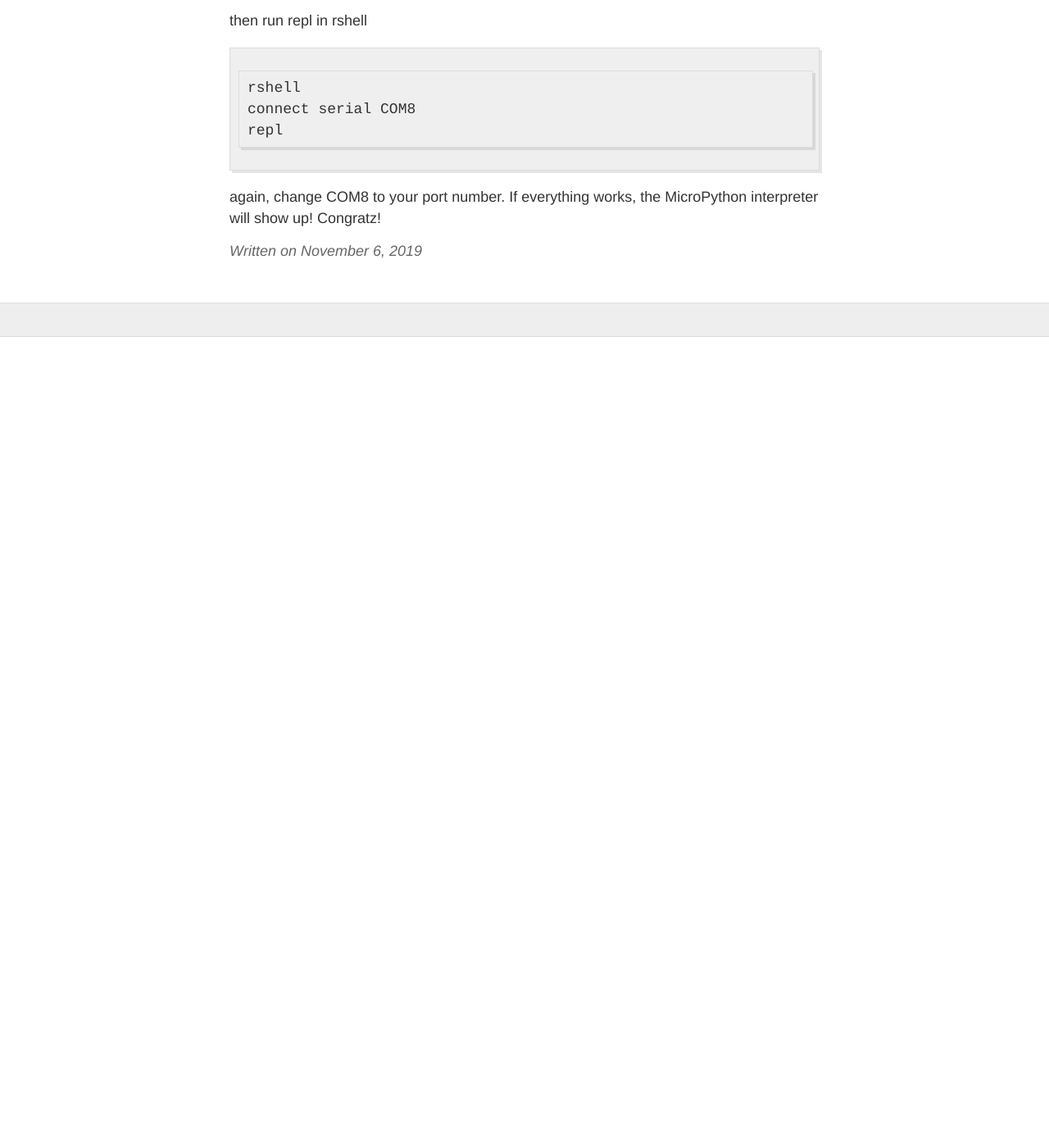
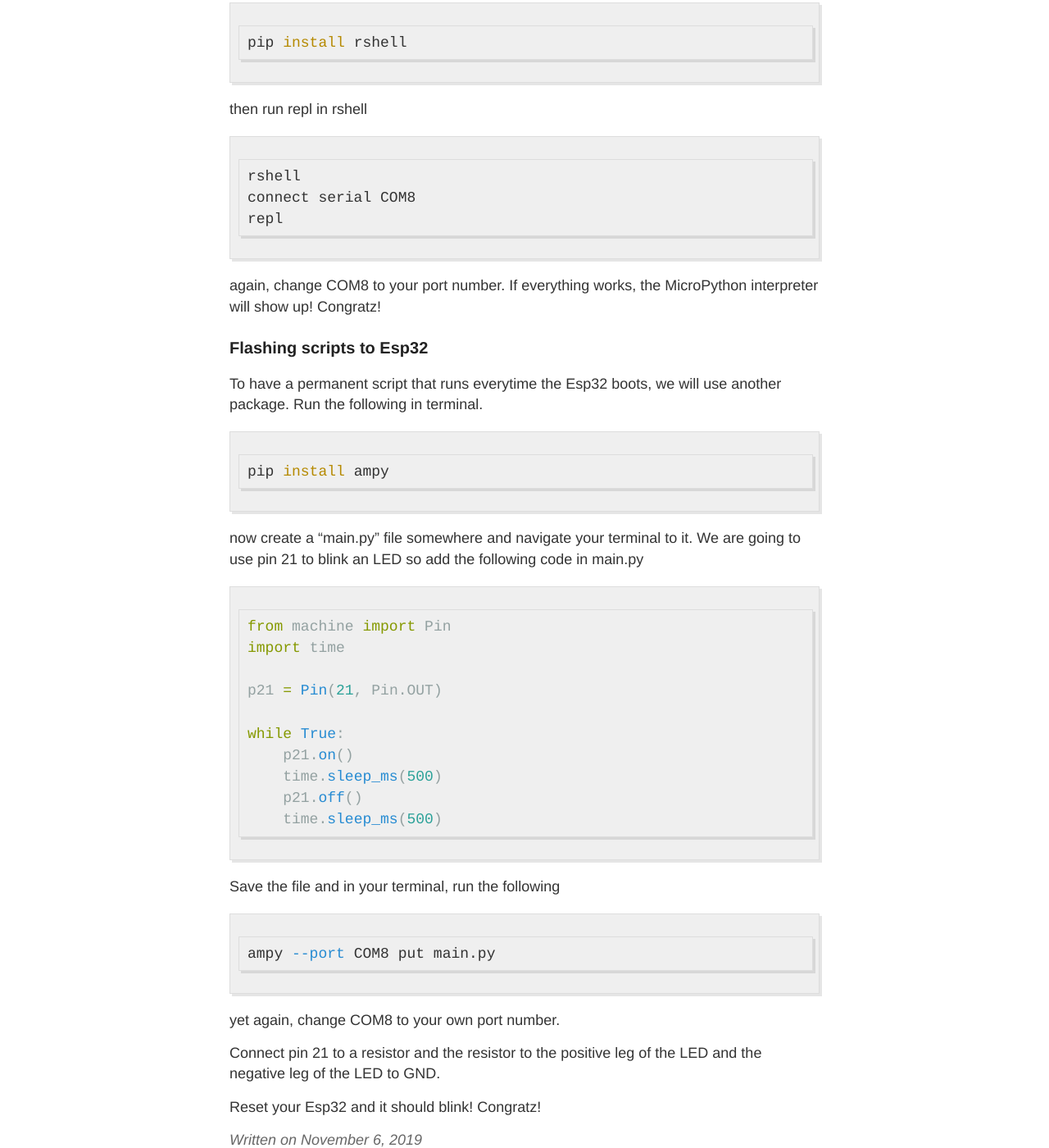
Before and after one commit to Jasperabez/TrackerBoi, a Jekyll site: the page built from _posts/2019-11-6-Esp32-MicroPython.md, in a window 1280 px wide and 1400 px high, scrolled down 1520 px. Shown: the whole window at 82% size. Built offline with Jekyll 4.4.1, drawn with Linux system fonts in a browser that asks for light colours; before the commit the page ends 1931 px from its top, so only the background shows below that; some of the changed text lies outside the part shown.

Commit message:
Flashing scripts to Esp32

````diff
--- a/_posts/2019-11-6-Esp32-MicroPython.md
+++ b/_posts/2019-11-6-Esp32-MicroPython.md
@@ -4,6 +4,8 @@ title: Esp32 and MicroPython
 ---
 
 "Flashing MicroPython to the Esp32 for Windows"
+
+### Flashing MicroPython to Esp32
 
 ```bash
 pip install esptool
@@ -39,6 +41,8 @@ Similarly, change "COM8" to your own port number and "esp32-idf3-20191105-v1.11-
 
 Now for testing!
 
+### REPL on Esp32 MicroPython
+
 on windows terminal install rshell
 
 ```bash
@@ -55,3 +59,40 @@ repl
 
 again, change COM8 to your port number.
 If everything works, the MicroPython interpreter will show up! Congratz!
+
+### Flashing scripts to Esp32
+
+To have a permanent script that runs everytime the Esp32 boots, we will use another package.
+Run the following in terminal.
+
+```bash
+pip install ampy
+```
+
+now create a "main.py" file somewhere and navigate your terminal to it.
+We are going to use pin 21 to blink an LED so add the following code in main.py
+
+```python
+from machine import Pin
+import time
+
+p21 = Pin(21, Pin.OUT)
+
+while True:
+    p21.on()
+    time.sleep_ms(500)
+    p21.off()
+    time.sleep_ms(500)
+```
+
+Save the file and in your terminal, run the following
+
+```bash
+ampy --port COM8 put main.py
+```
+
+yet again, change COM8 to your own port number.
+
+Connect pin 21 to a resistor and the resistor to the positive leg of the LED and the negative leg of the LED to GND.
+
+Reset your Esp32 and it should blink! Congratz!
````
